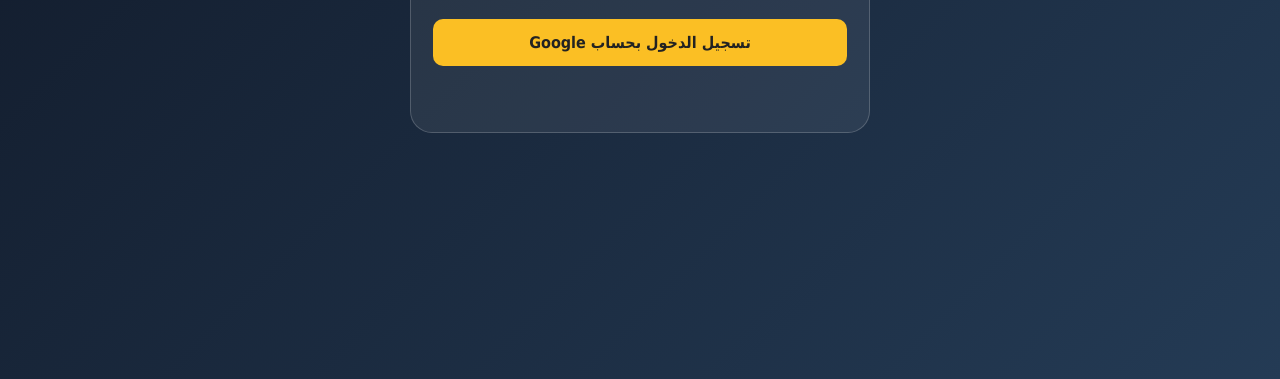
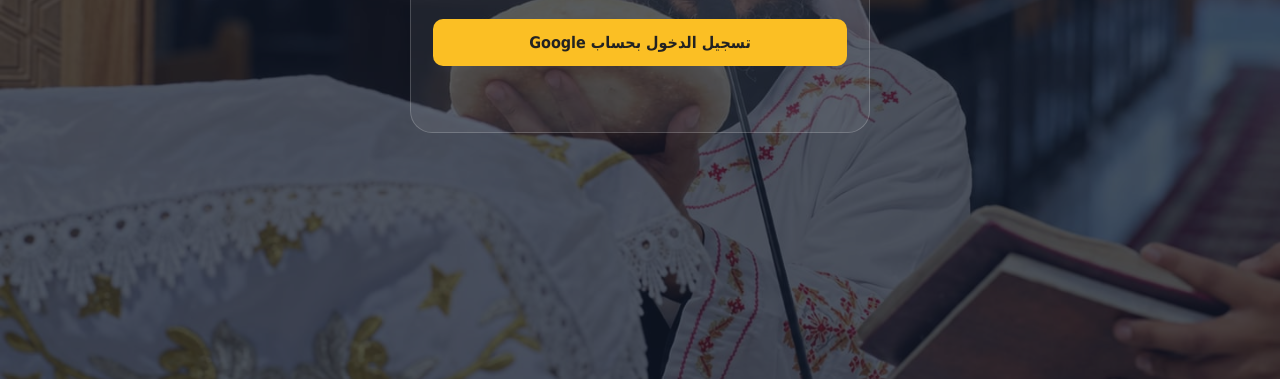
Before and after one commit to abramnabyljrjs-svg/dos-benzin, a plain HTML site: page index.html in a window 1280 px wide. Shown: the part 421-800 px from the top of the page. Drawn offline with Linux system fonts and the light colour scheme.

Commit message:
Update body background and add fixed background image
Changed background to a solid color and added a background image with reduced opacity.

```diff
--- a/index.html
+++ b/index.html
@@ -10,7 +10,13 @@
 body{
   margin:0;min-height:100vh;display:grid;place-items:center;padding:20px;
   font-family:Tahoma,Arial,sans-serif;
-  background:linear-gradient(135deg,#101827,#243b55);color:#fff
+  background:#101827;color:#fff
+}
+body::before{
+  content:"";
+  position:fixed;inset:0;z-index:-1;
+  background:url("Fr%20Ephraim.jpeg") center/cover no-repeat;
+  opacity:.25
 }
 .card{
   width:100%;max-width:460px;padding:28px 22px;
```
